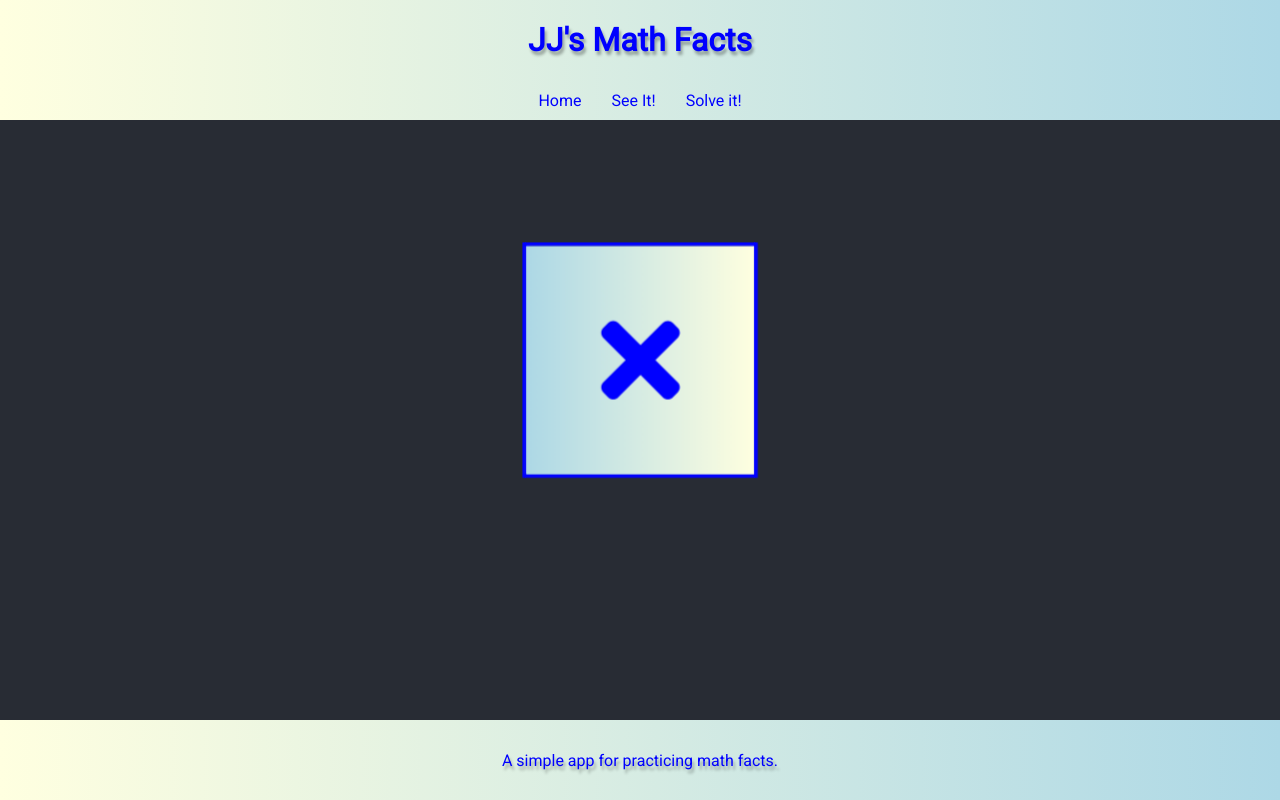
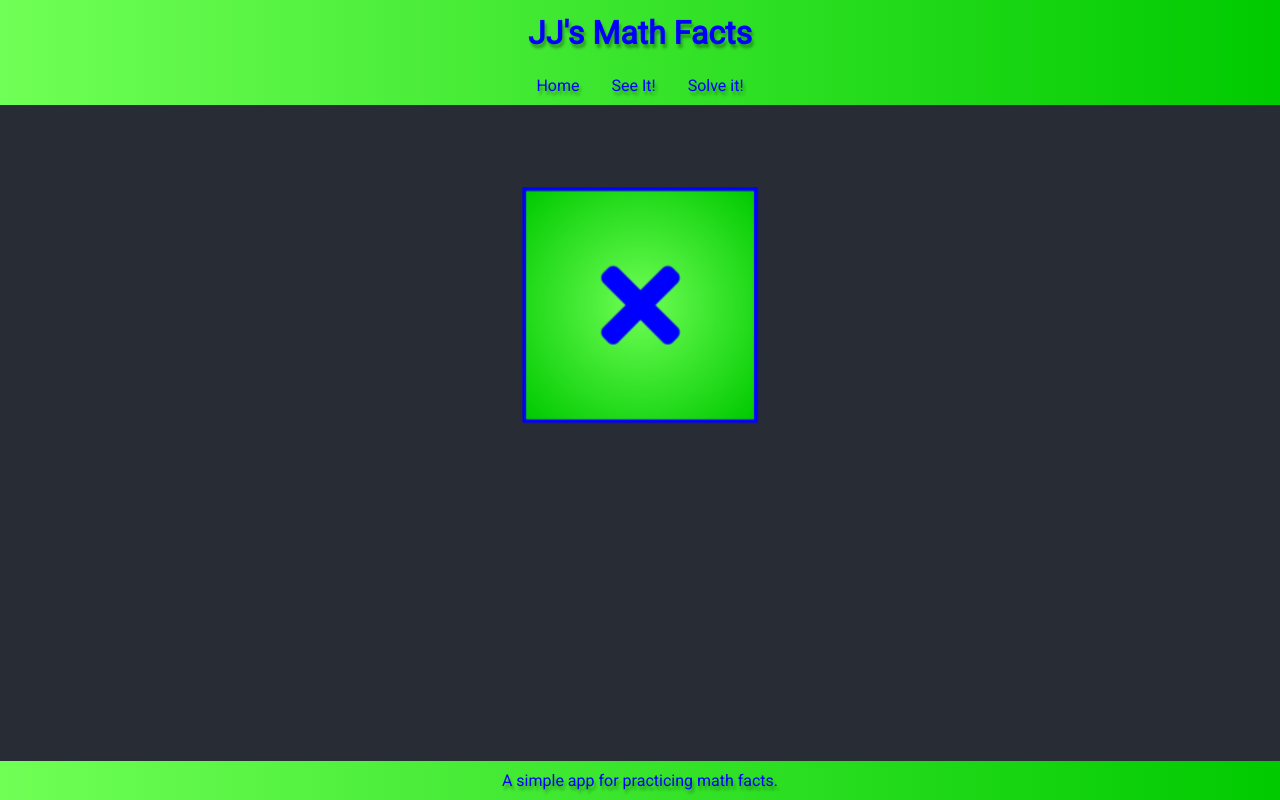
Before and after one commit to jarretrose/jj-math-facts, a React (Create React App) app: page / in a window 1280 px wide. Built offline with nearby package versions, Linux system fonts and the light colour scheme.

Commit message:
css styling

```diff
--- a/public/index.css
+++ b/public/index.css
@@ -12,73 +12,61 @@ html {
 }
 
 body {
+  margin: 0;
   background-color: #282c34;
   color: whitesmoke;
   font-family: 'Roboto', sans-serif;
+  font-size: 16px;
   -webkit-font-smoothing: antialiased;
   -moz-osx-font-smoothing: grayscale;
 }
 
 /* HEADER STYLING */
-header {
-  display: flex;
-  background: linear-gradient(to right, lightyellow, lightblue);
-  height: 10vh;
+.nav-header {
+  display: block;
+  background: linear-gradient(to right, #70ff56, #00ca00);
   width: 100%;
   color: blue;
   text-shadow: 2px 4px 3px rgba(0,0,0,0.3);
 }
 
 .header-title {
-  display: flex;
-  justify-content: center;
-  margin: auto;
-  flex: 1;
+  width: 100%;
+  text-align: center;
+  padding: 14px 16px;
 }
 
-/* NAVIGATION */
-nav {
+.nav-list {
   width: 100%;
-  height: 5vh;
-  background: linear-gradient(to right, lightyellow, lightblue);
+  text-align: center;
+  padding: 10px 10px;
 }
 
-.navbar {
-  display: flex;
-  justify-content: space-around;
-  align-items: center;
-}
-
-.nav-links {
-  display: flex;
-  list-style: none;
-}
-
-.nav-item {
-  padding: 10px 15px;
-}
-
-.nav-item a {
+.nav-link {
   text-decoration: none;
   color: blue;
+  padding: 0 16px;
 }
 
 /* FOOTER  */
-footer   {
-  background: linear-gradient(to right, lightyellow, lightblue);
+footer {
+  background: linear-gradient(to right, #70ff56, #00ca00);
+  position: fixed;
+  left: 0;
+  bottom: 0;
+  width: 100%;
+  text-align: center;
   color: blue;
   text-shadow: 2px 4px 3px rgba(0,0,0,0.3);
-  height: 10vh;
-  display: flex;
-  align-items: center;
-  justify-content: center;
-  flex-direction: column;
+}
+
+footer p {
+  padding: 10px 0;
+  margin: 0;
 }
 
 /* MAIN CONTENT STYLING */
 .main-page {
-  padding-top: 5vh;
-  height: 75vh;
   display: flex;
   align-items: center;
   justify-content: top;
@@ -109,7 +97,7 @@ footer   {
 .face {
   display: flex;
   outline: 3px solid blue;
-  background: linear-gradient(to left, lightyellow, lightblue);
+  background: radial-gradient(#70ff56, #00ca00);
   color: blue;
   font-size: 100px;
   align-items: center;
@@ -147,3 +135,8 @@ footer   {
 .math-cube {
 	animation: spin 10s infinite linear;
 }
+
+/* COMPONENT STYLING */
+.see-main, .solve-main {
+  padding-top: 10px;
+}
--- a/src/App.js
+++ b/src/App.js
@@ -1,5 +1,5 @@
 import React, { Component } from 'react';
-import { BrowserRouter as Router, Route, Link } from 'react-router-dom'
+import { Route, Link } from 'react-router-dom'
 import MathCube from './MathCube';
 import See from './See'
 import Solve from './Solve'
@@ -9,21 +9,15 @@ class App extends Component {
     return (
       <div>
 
-        {/* HEADER */}
-        <header className='header'>
-          <div className='header-title'>
-            <h1>JJ's Math Facts</h1>
-          </div>
+        {/* HEADER & NAVIGATION */}
+        <header className='nav-header'>
+          <h1 className='header-title'>JJ's Math Facts</h1>
+          <nav className='nav-list'>
+            <Link className='nav-link' to='/'>Home</Link>
+            <Link className='nav-link' to='/see'>See It!</Link>
+            <Link className='nav-link' to='/solve'>Solve it!</Link>
+          </nav>
         </header>
-
-          {/* NAVIGATION */}
-          <nav className='navbar'>
-            <ul className='nav-links'>
-              <li className='nav-item'><Link to='/'>Home</Link></li>
-              <li className='nav-item'><Link to='/see'>See It!</Link></li>
-              <li className='nav-item'><Link to='/solve'>Solve it!</Link></li>
-            </ul>
-          </nav>
 
         {/* MAIN PAGE */}
         <main className='main-page'>
--- a/src/MathCube.js
+++ b/src/MathCube.js
@@ -1,4 +1,4 @@
-import React, { Component } from 'react'
+import React from 'react'
 
 const MathCube = () => {
     return (
--- a/src/See.js
+++ b/src/See.js
@@ -3,7 +3,7 @@ import React, { Component } from 'react'
 class See extends Component {
   render () {
     return (
-      <div>
+      <div className='see-main'>
         <h1>See It!</h1>
       </div>
     )
--- a/src/Solve.js
+++ b/src/Solve.js
@@ -3,7 +3,7 @@ import React, { Component } from 'react'
 class Solve extends Component {
   render () {
     return (
-      <div>
+      <div className='solve-main'>
         <h1>Solve It!</h1>
       </div>
     )
--- a/src/index.js
+++ b/src/index.js
@@ -1,7 +1,7 @@
 import React from 'react';
 import ReactDOM from 'react-dom';
 import App from './App';
-import { BrowserRouter as Router, Route, Link } from 'react-router-dom'
+import { BrowserRouter as Router } from 'react-router-dom'
 
 const root = document.getElementById('root')
 
```
